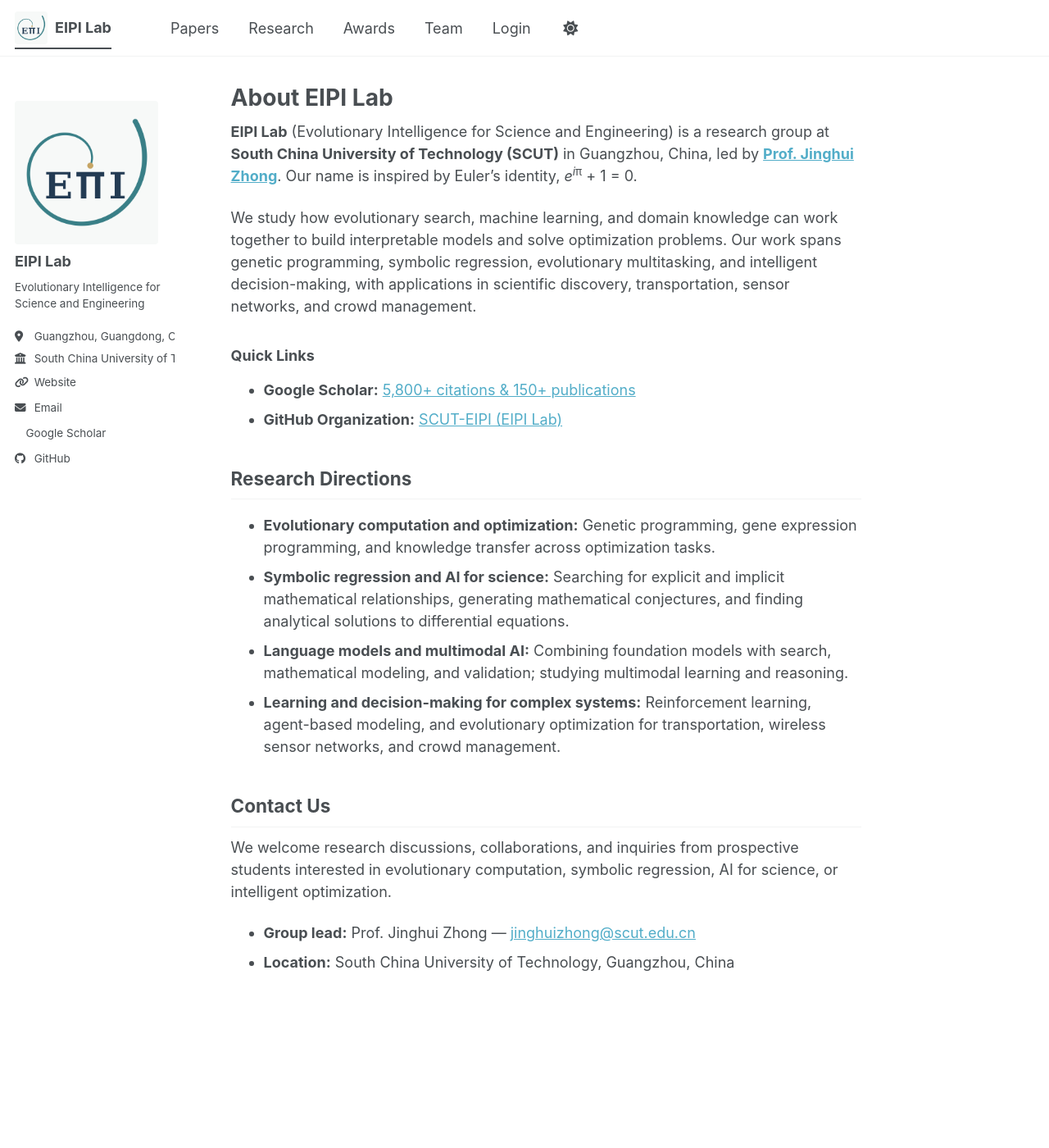
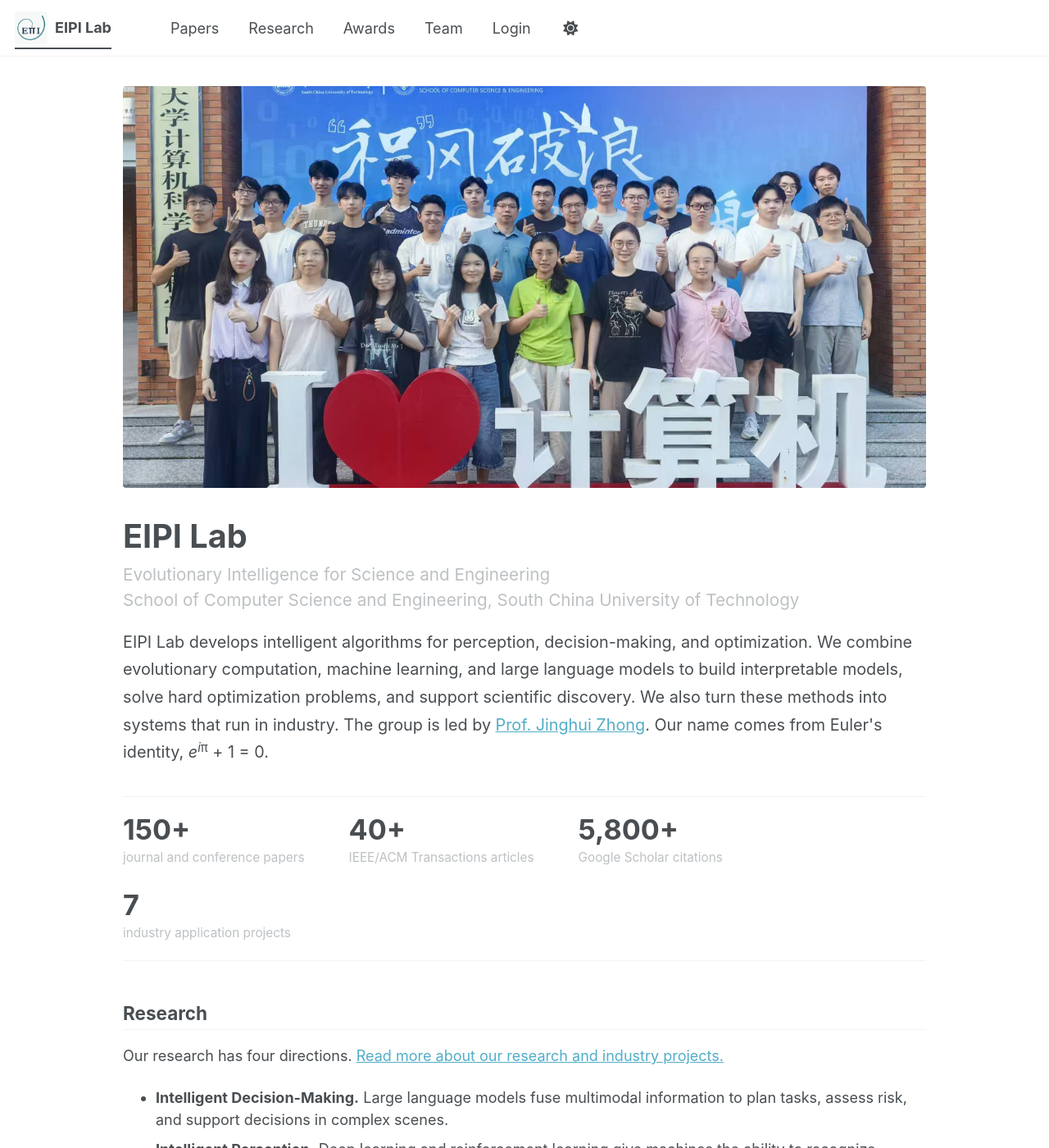
Before and after one commit to SCUT-EIPI/SCUT-EIPI.github.io, a Jekyll site: the page built from _pages/about.md, in a window 1280 px wide and 1400 px high. Shown: the whole window at 82% size. Built offline with Jekyll 4.4.1, drawn with Linux system fonts in a browser that asks for light colours; a style sheet for code colours, icons or effects is not loaded; some of the changed text lies outside the part shown.

Commit message:
Redesign home page with hero, overview, research, recent work and honors; polish wording on Awards, Team and Papers
Co-Authored-By: Claude Sonnet 5.5 <noreply@anthropic.com>

```diff
--- /dev/null
+++ b/_layouts/home.html
@@ -0,0 +1,11 @@
+---
+layout: default
+---
+
+{% include base_path %}
+
+<div id="main" role="main">
+  <div class="home">
+    {{ content }}
+  </div>
+</div>
--- a/_pages/about.md
+++ b/_pages/about.md
@@ -1,31 +1,61 @@
 ---
-title: "About EIPI Lab"
+layout: home
+title: "EIPI Lab"
 permalink: /
-author_profile: true
 redirect_from:
   - /about/
   - /about.html
 ---
 
-**EIPI Lab** (Evolutionary Intelligence for Science and Engineering) is a research group at **South China University of Technology (SCUT)** in Guangzhou, China, led by [**Prof. Jinghui Zhong**](https://jinghuizhong.com/). Our name is inspired by Euler’s identity, <i>e</i><sup><i>i</i>&pi;</sup> + 1 = 0.
+<div class="home__hero">
+  <img src="{{ '/images/team-photo-1.jpg' | relative_url }}" alt="EIPI Lab group photo">
+</div>
 
-We study how evolutionary search, machine learning, and domain knowledge can work together to build interpretable models and solve optimization problems. Our work spans genetic programming, symbolic regression, evolutionary multitasking, and intelligent decision-making, with applications in scientific discovery, transportation, sensor networks, and crowd management.
+<h1 class="home__title">EIPI Lab</h1>
+<p class="home__subtitle">Evolutionary Intelligence for Science and Engineering<br>School of Computer Science and Engineering, South China University of Technology</p>
 
-### Quick Links
+<p class="home__lead">EIPI Lab develops intelligent algorithms for perception, decision-making, and optimization. We combine evolutionary computation, machine learning, and large language models to build interpretable models, solve hard optimization problems, and support scientific discovery. We also turn these methods into systems that run in industry. The group is led by <a href="https://jinghuizhong.com/">Prof. Jinghui Zhong</a>. Our name comes from Euler's identity, <i>e</i><sup><i>i</i>&pi;</sup> + 1 = 0.</p>
 
-- **Google Scholar:** [5,800+ citations & 150+ publications]({{ site.author.googlescholar }})
-- **GitHub Organization:** [SCUT-EIPI (EIPI Lab)](https://github.com/SCUT-EIPI)
+<div class="home__stats">
+  <div class="home__stat"><strong>150+</strong><span>journal and conference papers</span></div>
+  <div class="home__stat"><strong>40+</strong><span>IEEE/ACM Transactions articles</span></div>
+  <div class="home__stat"><strong>5,800+</strong><span>Google Scholar citations</span></div>
+  <div class="home__stat"><strong>7</strong><span>industry application projects</span></div>
+</div>
 
-## Research Directions
+## Research
 
-- **Evolutionary computation and optimization:** Genetic programming, gene expression programming, and knowledge transfer across optimization tasks.
-- **Symbolic regression and AI for science:** Searching for explicit and implicit mathematical relationships, generating mathematical conjectures, and finding analytical solutions to differential equations.
-- **Language models and multimodal AI:** Combining foundation models with search, mathematical modeling, and validation; studying multimodal learning and reasoning.
-- **Learning and decision-making for complex systems:** Reinforcement learning, agent-based modeling, and evolutionary optimization for transportation, wireless sensor networks, and crowd management.
+Our research has four directions. [Read more about our research and industry projects.]({{ '/research/' | relative_url }})
 
-## Contact Us
+- **Intelligent Decision-Making.** Large language models fuse multimodal information to plan tasks, assess risk, and support decisions in complex scenes.
+- **Intelligent Perception.** Deep learning and reinforcement learning give machines the ability to recognize speech, objects, defects, and anomalies.
+- **Intelligent Optimization.** Efficient algorithms solve NP-hard scheduling and expensive black-box problems. Symbolic regression and genetic programming support knowledge discovery from data.
+- **Multi-Agent Simulation.** Agent-based models simulate large complex systems, such as crowds in airports and other public spaces.
 
-We welcome research discussions, collaborations, and inquiries from prospective students interested in evolutionary computation, symbolic regression, AI for science, or intelligent optimization.
+## Recent Work
 
-- **Group lead:** Prof. Jinghui Zhong — [jinghuizhong@scut.edu.cn](mailto:jinghuizhong@scut.edu.cn)
-- **Location:** South China University of Technology, Guangzhou, China
+- Ziyang Fang, JinXi Wang, Jinghui Zhong, Yew-Soon Ong. [**TriVAL: A Tri-Validation Framework for Faithful Automatic Optimization Modeling**](https://arxiv.org/abs/2605.23966). *arXiv*, 2026.
+- Min-Yi Zheng, Shengqi Zhang, Liancheng Wu, Jinghui Zhong, Shiyi Chen, Yew-Soon Ong. [**LawMind: A Law-Driven Paradigm for Discovering Analytical Solutions to Partial Differential Equations**](https://arxiv.org/abs/2603.14353). *arXiv*, 2026.
+- Jinghui Zhong. ***遗传编程算法及其应用*** (*Genetic Programming Algorithms and Their Applications*). Science Press, 2026.
+- Junlan Dong, Jinghui Zhong. [**Recent Advances in Symbolic Regression**](https://doi.org/10.1145/3735634). *ACM Computing Surveys*, 2025.
+
+[All publications]({{ '/publications/' | relative_url }}) · [Google Scholar]({{ site.author.googlescholar }})
+
+## Industry Collaboration
+
+We work with leading companies and institutions to bring our algorithms into practice. Current projects cover embodied robots, smart buildings, crowd management in airports, rural decision support, industrial quality inspection, elevator safety, and hospital infusion monitoring. Partners include Midea Group (美的集团), Guangdong Airport Authority (广东省机场管理集团), Digital Guangdong (数字广东), and Amicro Semiconductor (一微半导体).
+
+## Honors
+
+- IEEE TETCI Outstanding Paper Award, IEEE Computational Intelligence Society, 2023
+- Outstanding Industry-Academia Collaboration Case, KylinSoft, 2024
+- Natural Science Award (First Class), Ministry of Education, 2010
+- Four international competition championships, including events at IEEE WCCI and ACM GECCO
+
+[More on awards]({{ '/awards/' | relative_url }})
+
+## Join Us
+
+We welcome applications from students and researchers who are interested in evolutionary computation, symbolic regression, AI for science, and intelligent optimization. Please send a short introduction, your research interests, and a CV to [Prof. Jinghui Zhong](mailto:jinghuizhong@scut.edu.cn). We are also open to research and industry collaboration.
+
+South China University of Technology, Guangzhou, China
--- /dev/null
+++ b/_sass/layout/_home.scss
@@ -0,0 +1,70 @@
+/* ==========================================================================
+   HOME PAGE
+   ========================================================================== */
+
+.home {
+  width: 100%;
+  max-width: 980px;
+  margin: 0 auto 3em;
+
+  h2 {
+    margin-top: 2.2em;
+    padding-bottom: 0.3em;
+    border-bottom: 1px solid var(--global-border-color);
+  }
+
+  &__hero {
+    margin: 0 0 2em;
+
+    img {
+      display: block;
+      width: 100%;
+      aspect-ratio: 2 / 1;
+      object-fit: cover;
+      object-position: 50% 60%;
+      border-radius: 4px;
+    }
+  }
+
+  &__title {
+    margin: 0.2em 0 0;
+    font-size: 2.2em;
+    line-height: 1.2;
+  }
+
+  &__subtitle {
+    margin: 0.3em 0 0;
+    font-size: 1.15em;
+    color: var(--global-text-color-light);
+  }
+
+  &__lead {
+    font-size: 1.1em;
+    line-height: 1.7;
+  }
+
+  &__stats {
+    display: flex;
+    flex-wrap: wrap;
+    gap: 1.5em 3em;
+    margin: 2em 0 0;
+    padding: 1.2em 0;
+    border-top: 1px solid var(--global-border-color);
+    border-bottom: 1px solid var(--global-border-color);
+  }
+
+  &__stat {
+    min-width: 7em;
+
+    strong {
+      display: block;
+      font-size: 1.9em;
+      line-height: 1.1;
+    }
+
+    span {
+      font-size: 0.85em;
+      color: var(--global-text-color-light);
+    }
+  }
+}
--- a/assets/css/main.scss
+++ b/assets/css/main.scss
@@ -35,5 +35,6 @@
     "layout/page",
     "layout/archive",
     "layout/sidebar",
+    "layout/home",
     "layout/json_cv"
 ;
```
Also changed, not shown: _pages/awards.md (+11 -13 lines), _pages/members.md (+4 -3 lines), _pages/publications.md (+1 -1 lines).
